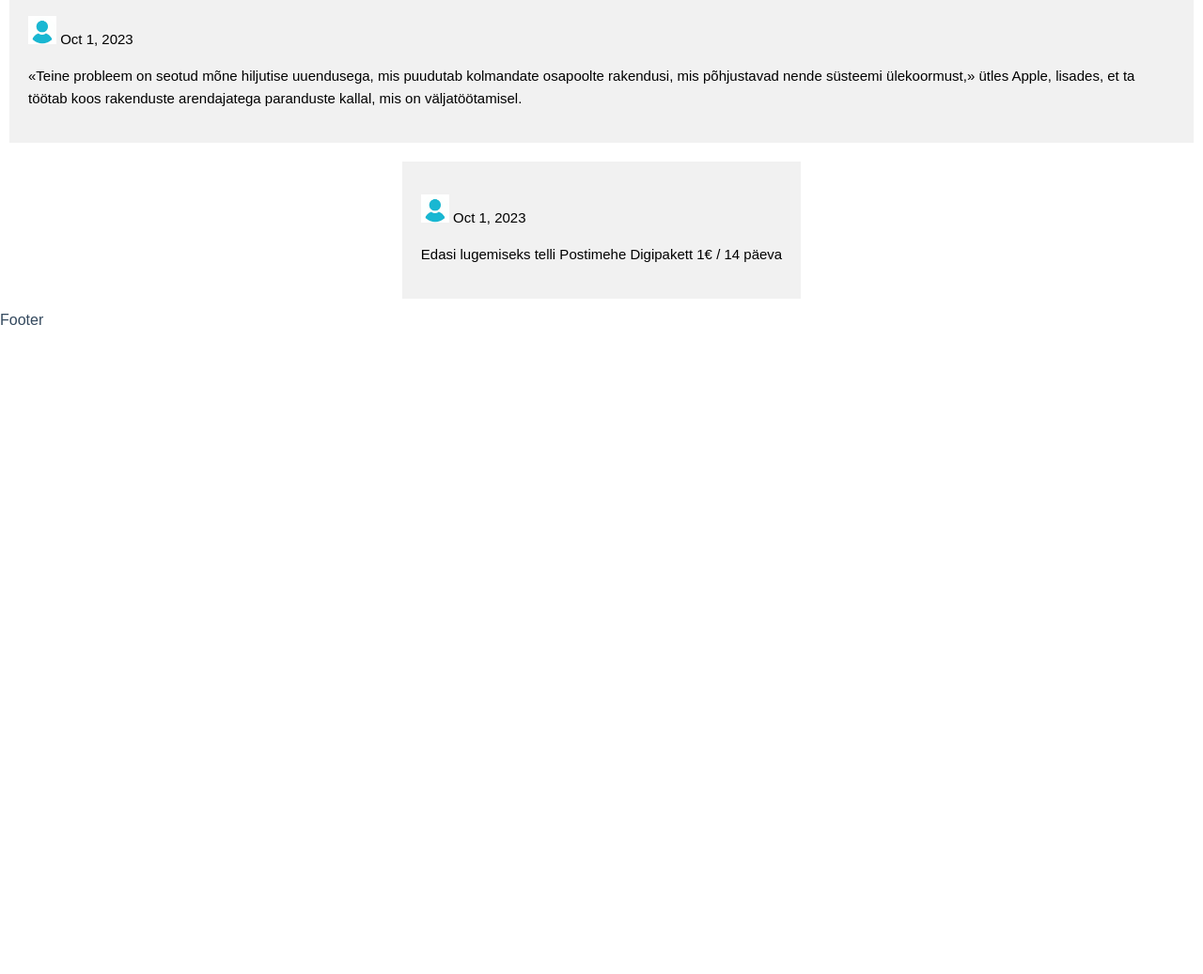
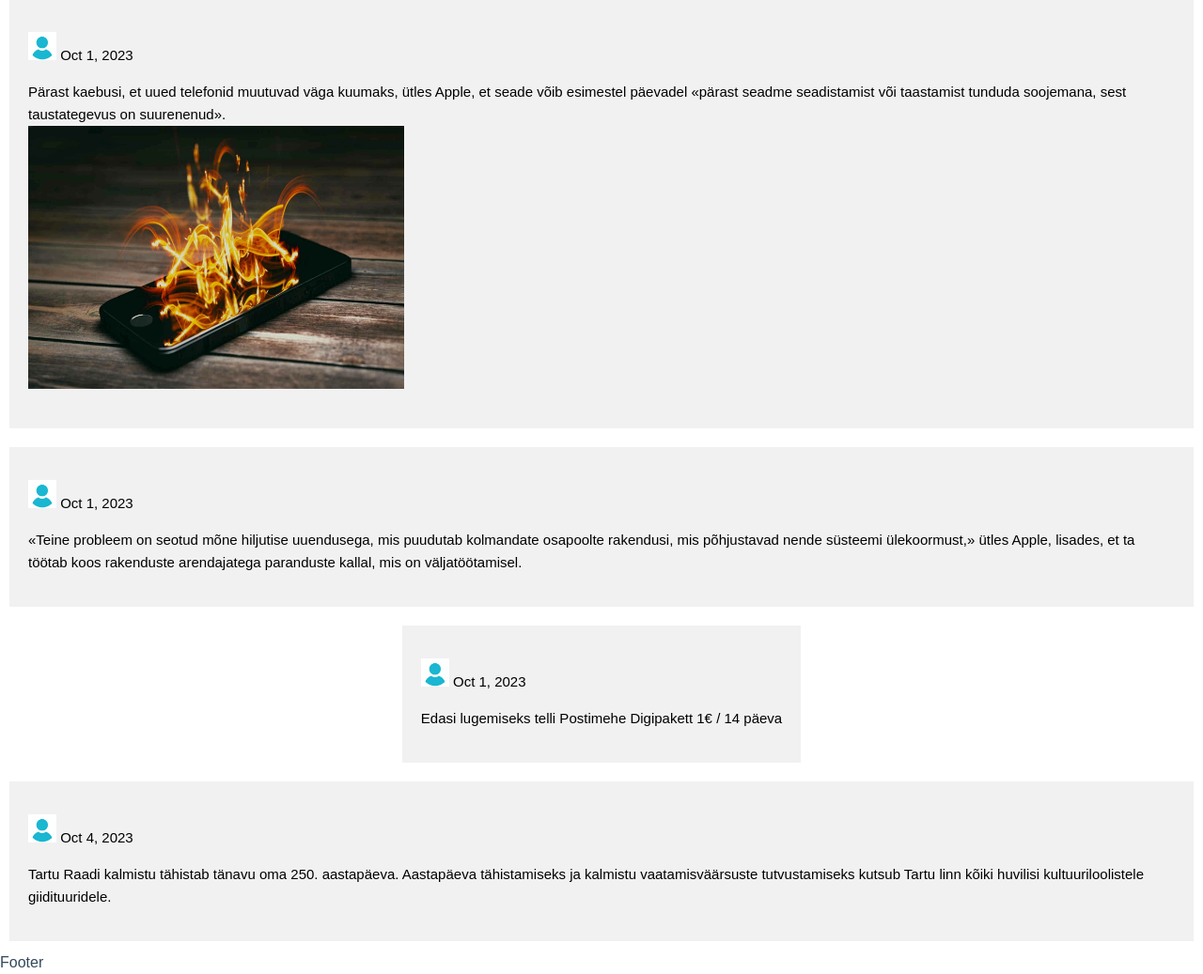
Before and after one commit to stinamaripuu/WAD_TeamBD, a plain HTML site: page index.html in a window 1280 px wide. Shown: the part 460-1497 px from the top of the page at 94% size. Before the commit the page ends 813 px from the top, so only its background shows below. Drawn offline with Linux system fonts and the light colour scheme.

Commit message:
added photos to index.html

```diff
--- a/index.html
+++ b/index.html
@@ -4,7 +4,7 @@
 <head>
     <meta charset="UTF-8">
     <title>Index</title>
-    <link rel="icon" href="images.jpg">
+    <link rel="icon" href="res/images/images.jpg">
     <link rel="stylesheet" href="styles.css">
 </head>
 
@@ -15,35 +15,39 @@
             <li><a href="#">addPost</a></li>
         </ul>
 
-        <a><img src="images.jpg" width="50" height="50" alt="My picture"></a>
+        <a><img src="res/images/images.jpg" width="50" height="50" alt="My picture"></a>
     </header>
 
     <div class="flexboxI">
-        <div>
+        <div class="post">
             <header>
-                <p><a><img src="images.jpg" width="30" height="30"></a> Oct 1, 2023 </p>
+                <p><a><img src="res/images/images.jpg" width="30" height="30"></a> Oct 1, 2023 </p>
 
             </header>
             <p>
+                <a><img src="res/images/apple.jpg" width="310" height="200"></a>
+                <br>
                 Apple teatas laupäeval, et on tuvastanud mitmeid
                 probleeme, mille tõttu võivad uued iPhone'id
                 töötada oodatust soojemalt, vahendab Reuters.
             </p>
         </div>
-        <div>
+        <div class="post">
             <header>
-                <p><a><img src="images.jpg" width="30" height="30"></a> Oct 1, 2023 </p>
+                <p><a><img src="res/images/images.jpg" width="30" height="30"></a> Oct 1, 2023 </p>
             </header>
             <p>
                 Pärast kaebusi, et uued telefonid muutuvad väga
                 kuumaks, ütles Apple, et seade võib esimestel
                 päevadel «pärast seadme seadistamist või taastamist
                 tunduda soojemana, sest taustategevus on suurenenud».
+                <br>
+                <a><img src="res/images/phone.jpg" width="400" height="280"></a>
             </p>
     </div>
-        <div>
+        <div class="post">
             <header>
-                <p><a><img src="images.jpg" width="30" height="30"></a> Oct 1, 2023 </p>
+                <p><a><img src="res/images/images.jpg" width="30" height="30"></a> Oct 1, 2023 </p>
             </header>
             <p>
                 «Teine probleem on seotud mõne hiljutise
@@ -56,11 +60,22 @@
         </div>
         <div>
             <header>
-                <p><a><img src="images.jpg" width="30" height="30"></a> Oct 1, 2023 </p>
+                <p><a><img src="res/images/images.jpg" width="30" height="30"></a> Oct 1, 2023 </p>
             </header>
             <p>
                 Edasi lugemiseks telli Postimehe
                 Digipakett 1€ / 14 päeva
+            </p>
+        </div>
+        <div class="post">
+            <header>
+                <p><a><img src="res/images/images.jpg" width="30" height="30"></a> Oct 4, 2023 </p>
+            </header>
+            <p>
+                Tartu Raadi kalmistu tähistab tänavu oma 250. aastapäeva.
+                Aastapäeva tähistamiseks ja kalmistu vaatamisväärsuste
+                tutvustamiseks kutsub Tartu linn kõiki huvilisi kultuuriloolistele
+                giidituuridele.
             </p>
         </div>
       </div>
```
Also changed, not shown: res/images/apple.jpg (added), res/images/images.jpg (renamed from images.jpg), res/images/phone.jpg (added).
